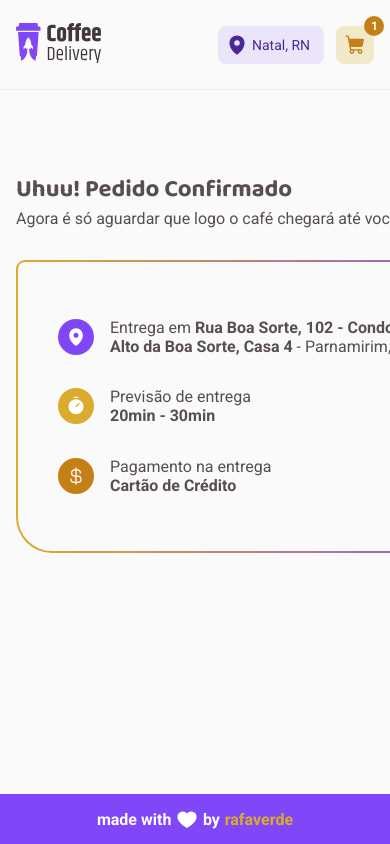
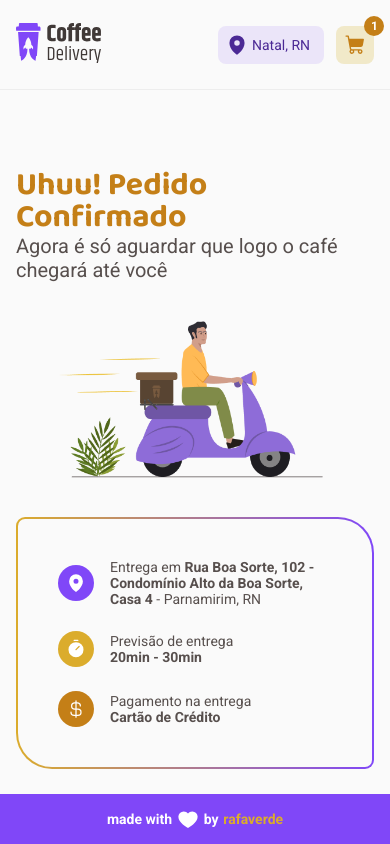
Before and after one commit to rafaverde/coffeDelivery, a React (Vite) app: page /success in a window 390 px wide. Built offline with nearby package versions, Linux system fonts and the light colour scheme.

Commit message:
Responsive adjustments on layout.

```diff
--- a/src/components/CoffeeList/styles.ts
+++ b/src/components/CoffeeList/styles.ts
@@ -18,5 +18,9 @@ export const CoffeeListContainer = styled.div`
     align-items: start;
     justify-content: flex-start;
     gap: 1rem;
+
+    @media (max-width: 768px) {
+      justify-content: center;
+    }
   }
 `
--- a/src/components/Intro/styles.ts
+++ b/src/components/Intro/styles.ts
@@ -15,6 +15,10 @@ export const IntroContainer = styled.div`
     justify-content: space-between;
     gap: 2rem;
     margin: 0 auto;
+
+    @media (max-width: 768px) {
+      flex-direction: column-reverse;
+    }
   }
 
   h2 {
@@ -23,6 +27,11 @@ export const IntroContainer = styled.div`
     margin-bottom: 1rem;
 
     color: ${({ theme }) => theme.colors["base-title"]};
+
+    @media (max-width: 768px) {
+      line-height: 1;
+      font-size: 2.4rem;
+    }
   }
 
   .subtitle {
@@ -38,6 +47,10 @@ export const IntroContainer = styled.div`
     justify-content: start;
     gap: 1.25rem;
     margin-top: 4rem;
+
+    @media (max-width: 768px) {
+      justify-content: center;
+    }
   }
 
   .contentWrapper {
@@ -71,6 +84,10 @@ export const IntroContainer = styled.div`
   }
 
   .introImage img {
-    min-width: 35rem;
+    max-width: 35rem;
+
+    @media (max-width: 768px) {
+      max-width: 90%;
+    }
   }
 `
--- a/src/pages/Checkout/styles.ts
+++ b/src/pages/Checkout/styles.ts
@@ -34,6 +34,19 @@ export const CheckoutContent = styled.div`
   .selectPayment {
     display: flex;
     gap: 1rem;
+  }
+
+  @media (max-width: 768px) {
+    width: 100%;
+    flex-direction: column;
+
+    .userInfos {
+      width: 100%;
+    }
+
+    .selectPayment {
+      flex-direction: column;
+    }
   }
 `
 
--- a/src/pages/Success/styles.ts
+++ b/src/pages/Success/styles.ts
@@ -1,6 +1,6 @@
 import styled from "styled-components"
 
-export const SuccessContainer = styled.main`
+export const SuccessContainer = styled.div`
   width: 100%;
   height: calc(100vh - 140px);
   display: flex;
@@ -17,6 +17,17 @@ export const SuccessContent = styled.div`
   flex-direction: column;
   align-items: stretch;
   gap: 2rem;
+
+  header {
+    h2 {
+      font-size: 2rem;
+      color: ${({ theme }) => theme.colors["yellow-dark"]};
+    }
+
+    p {
+      font-size: 1.25rem;
+    }
+  }
 
   main {
     display: flex;
@@ -80,4 +91,37 @@ export const SuccessContent = styled.div`
       background-color: ${({ theme }) => theme.colors.purple};
     }
   }
+
+  @media (max-width: 768px) {
+    width: 100%;
+    flex-direction: column;
+
+    header {
+      h2 {
+        line-height: 1;
+      }
+    }
+
+    main {
+      width: 100%;
+      flex-direction: column-reverse;
+      align-items: center;
+
+      img {
+        max-width: 80%;
+      }
+
+      .gradientBorder {
+        max-width: 100%;
+      }
+
+      .gradientPadding {
+        gap: 1.5rem;
+      }
+
+      .contentWrapper {
+        max-width: 100%;
+      }
+    }
+  }
 `
--- a/src/styles/global.ts
+++ b/src/styles/global.ts
@@ -16,6 +16,11 @@ export const GlobalStyle = createGlobalStyle`
   body, button, textarea, input {
     font-family: ${(props) => props.theme.fonts["secondary-font"]};
     font-size: 1rem;
+
+    @media (max-width: 768px) {
+      font-size: 0.875rem;
+
+    }
   }
 
   input, textarea {
```
